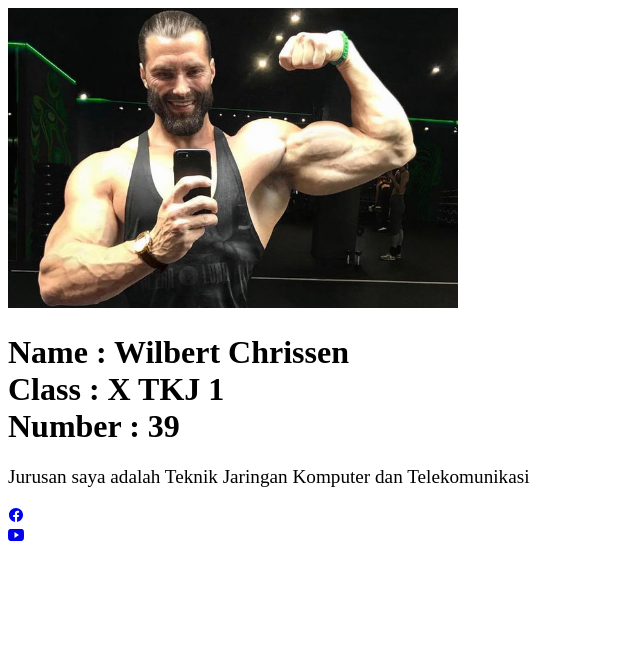
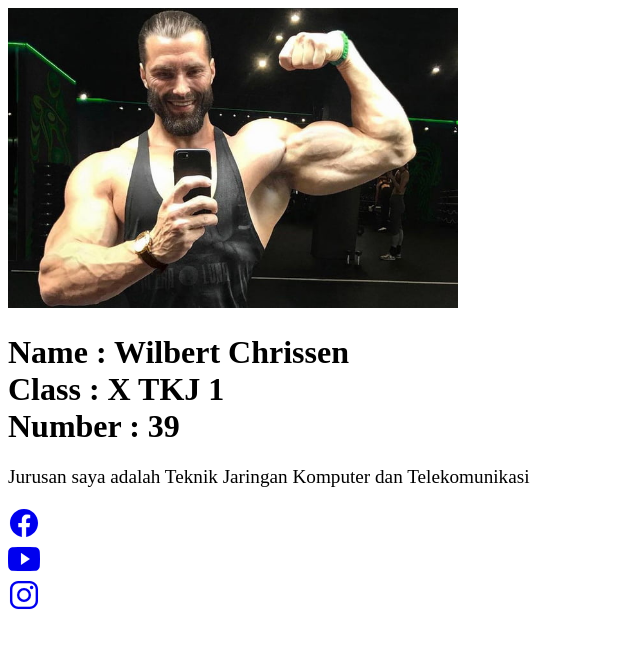
Before and after one commit to W1l-11/Latihan-1, a plain HTML site: page Latihan-1.html in a window 1280 px wide. Shown: the whole page, without its empty margins (0-640 px from the left). Drawn offline with nearby package versions, Linux system fonts and the light colour scheme; files whose address does not match are found by name.

Commit message:
Latihan-1

```diff
--- a/Latihan-1.html
+++ b/Latihan-1.html
@@ -18,7 +18,7 @@
 
 <div class="pesbuk">
 <a href="https://www.facebook.com/heriyana.jo.3">
-<ion-icon name="logo-facebook"></ion-icon>
+<ion-icon size="large" name="logo-facebook"></ion-icon>
 </a>
 </div>
 
@@ -27,14 +27,14 @@
 
 <div class="Yutub">
 <a href="https://www.youtube.com/channel/UCefluZI2DpQL0dziWH6UfgA">
-    <ion-icon name="logo-youtube"></ion-icon>
+    <ion-icon size="large" name="logo-youtube"></ion-icon>
 </a>
 </div>
 
 <div class="instagram">
-<a hrfe=""
-
-
+<a href="https://www.instagram.com/z3alot_/">
+    <ion-icon size="large" name="logo-instagram"></ion-icon>
+</a>
 </div>
 
 </body>
```
